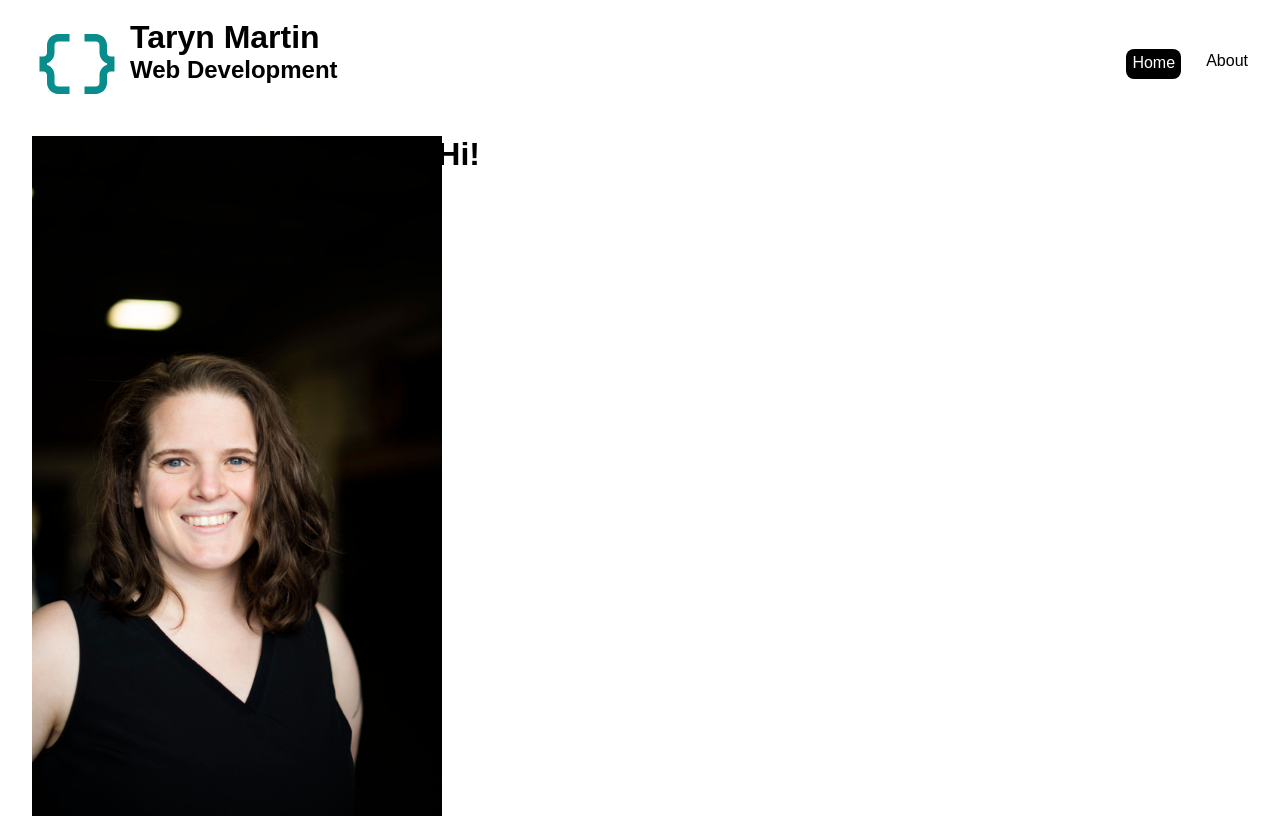
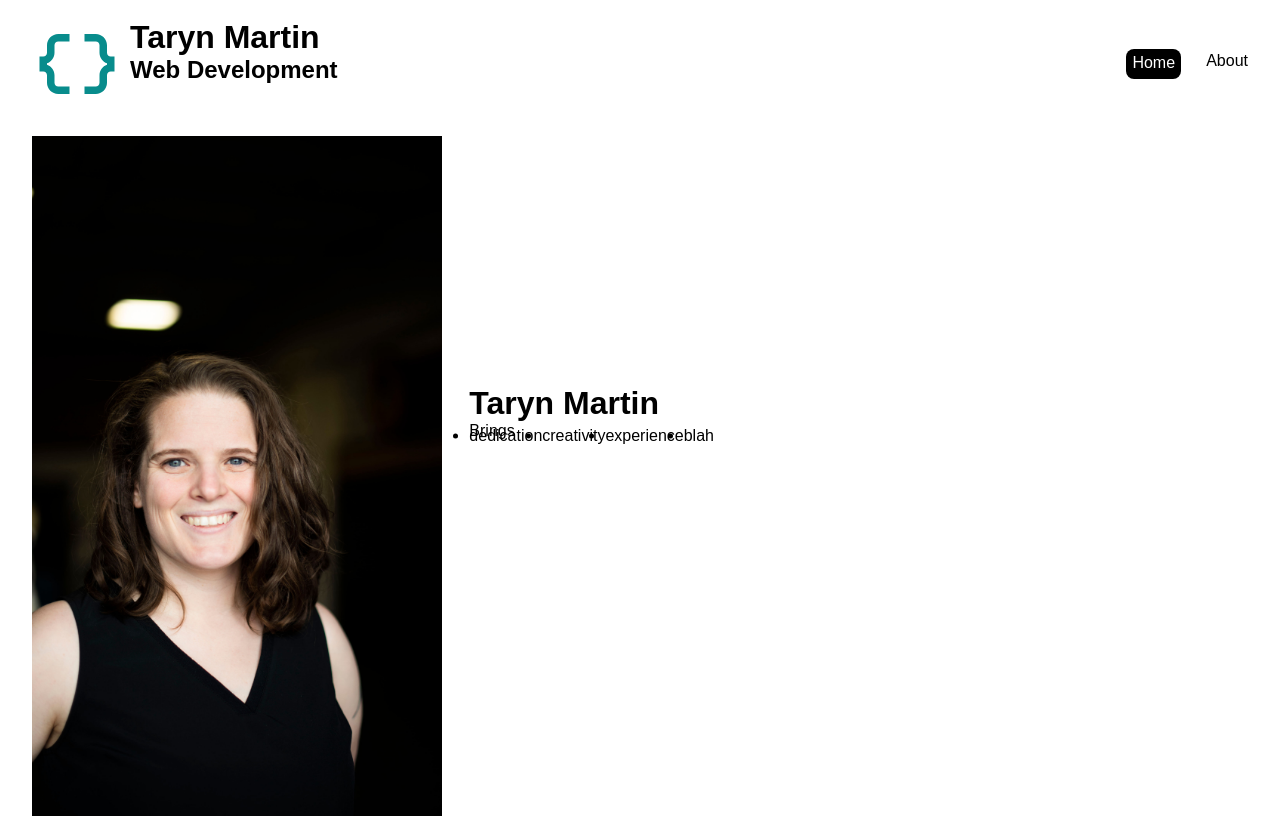
Before and after one commit to tarynmartin/portfolio, a Next.js app: page / in a window 1280 px wide. Built offline with nearby package versions, Linux system fonts and the light colour scheme; a web font is replaced by a local one.

Commit message:
feature: played with text animations

```diff
--- a/src/app/page.module.css
+++ b/src/app/page.module.css
@@ -46,6 +46,91 @@
   height: 85vh;
 }
 
+.home {
+  padding: 1rem;
+  display: flex;
+  flex-direction: column;
+  height: 84%;
+  justify-content: center;
+  margin: 0 1rem;
+}
+
+.dynamic {
+  display: flex;
+  -webkit-animation-name: change;
+  -webkit-animation-duration: 10s;
+  -webkit-animation-iteration-count: infinite;
+  animation-name: change;
+  animation-duration: 10s;
+  animation-iteration-count: infinite;
+}
+
+@-webkit-keyframes change {
+  0%, 12.66%, 100% {transform:translate3d(0,0,0);}
+  16.66%, 29.32% {transform:translate3d(0,-25%,0);}
+  33.32%,45.98% {transform:translate3d(0,-50%,0);}
+  49.98%,62.64% {transform:translate3d(0,-75%,0);}
+  66.64%,79.3% {transform:translate3d(0,-50%,0);}
+  83.3%,95.96% {transform:translate3d(0,-25%,0);}
+}
+
+@-o-keyframes opacity {
+  0%, 100% {opacity:0;}
+  50% {opacity:1;}
+}
+
+@-o-keyframes change {
+  0%, 12.66%, 100% {transform:translate3d(0,0,0);}
+  16.66%, 29.32% {transform:translate3d(0,-25%,0);}
+  33.32%,45.98% {transform:translate3d(0,-50%,0);}
+  49.98%,62.64% {transform:translate3d(0,-75%,0);}
+  66.64%,79.3% {transform:translate3d(0,-50%,0);}
+  83.3%,95.96% {transform:translate3d(0,-25%,0);}
+}
+
+@-moz-keyframes opacity {
+  0%, 100% {opacity:0;}
+  50% {opacity:1;}
+}
+
+@-moz-keyframes change {
+  0%, 12.66%, 100% {transform:translate3d(0,0,0);}
+  16.66%, 29.32% {transform:translate3d(0,-25%,0);}
+  33.32%,45.98% {transform:translate3d(0,-50%,0);}
+  49.98%,62.64% {transform:translate3d(0,-75%,0);}
+  66.64%,79.3% {transform:translate3d(0,-50%,0);}
+  83.3%,95.96% {transform:translate3d(0,-25%,0);}
+}
+
+@keyframes opacity {
+  0%, 100% {opacity:0;}
+  50% {opacity:1;}
+}
+
+@keyframes change {
+  0%, 12.66%, 100% {transform:translate3d(0,0,0);}
+  16.66%, 29.32% {transform:translate3d(0,-25%,0);}
+  33.32%,45.98% {transform:translate3d(0,-50%,0);}
+  49.98%,62.64% {transform:translate3d(0,-75%,0);}
+  66.64%,79.3% {transform:translate3d(0,-50%,0);}
+  83.3%,95.96% {transform:translate3d(0,-25%,0);}
+}
+
+/* // 1 to 2
+// 2 to 3
+// 3 to 4
+// 4 to 3
+// 3 to 2
+// 2 to 1
+
+// 6x + 6y = 100 (100% duration)
+
+// HERE :
+// y = 4 -> Animation between two lines
+// x = 12.66 -> Time spent on a line
+
+// You can define a value and calculate the other if you want change speed or the number of lines */
+
 @media screen and (max-width: 860px) {
   .header {
     flex-direction: column;
--- a/src/app/page.tsx
+++ b/src/app/page.tsx
@@ -1,9 +1,17 @@
 import React from 'react'
+import styles from './page.module.css'
 
 export default function Home() {
   return (
-    <div>
-      <h1>Hi!</h1>
+    <div className={styles.home}>
+      <h1>Taryn Martin</h1>
+      <span>Brings </span>
+      <ul className={styles.dynamic}>
+        <li>dedication</li>
+        <li>creativity</li>
+        <li>experience</li>
+        <li>blah</li>
+      </ul>
     </div>
   )
 }
```
